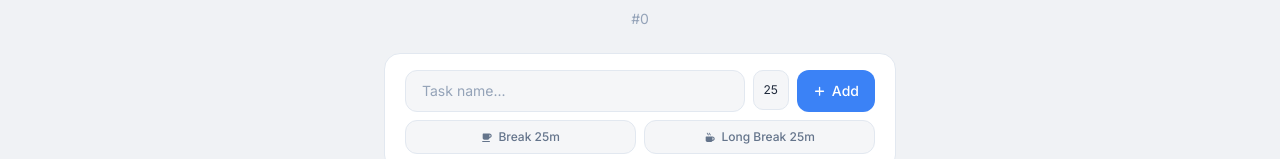
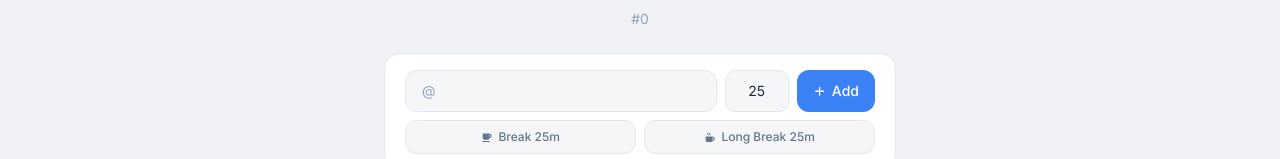
Before and after one commit to kasdx92389/NoDistractFocus, a React (Vite) app: page / in a window 1280 px wide. Shown: the part 456-615 px from the top of the page. Built offline with nearby package versions, Linux system fonts and the light colour scheme.

Commit message:
NODISTRACTFOCUS v2.0

```diff
--- a/src/components/TaskList.tsx
+++ b/src/components/TaskList.tsx
@@ -128,29 +128,24 @@ export const TaskList = React.memo(function TaskList() {
 
       {/* Add task row */}
       <div ref={editFormRef} className="flex gap-2 mb-2" data-interactive="form">
-        <div className="flex-1 flex gap-2">
         <input
           type="text"
           id="task-input"
           value={newTitle}
           onChange={(e) => setNewTitle(e.target.value)}
           onKeyDown={(e) => e.key === 'Enter' && handleAdd()}
-            placeholder="Task name..."
+          placeholder="@"
           className="flex-1 t-input rounded-xl px-4 py-2.5 text-sm"
         />
-          <div className="flex items-stretch h-10">
         <input
           type="text"
           value={newDur}
           onChange={(e) => setNewDur(e.target.value)}
           onFocus={(e) => e.target.select()}
           placeholder="min"
-              className="w-9 t-input px-1 text-xs text-center"
+          className="w-16 t-input px-2 text-sm text-center"
           style={{ borderRadius: '10px' }}
         />
-          </div>
-        </div>
-        <div className="flex gap-2">
         <motion.button
           whileTap={{ scale: 0.95 }}
           onClick={handleAdd}
@@ -160,7 +155,6 @@ export const TaskList = React.memo(function TaskList() {
           <FontAwesomeIcon icon={faPlus} size="xs" />
           {editingTaskId ? 'Save' : 'Add'}
         </motion.button>
-        </div>
       </div>
 
       {/* Quick-add breaks — full width matching above row */}
@@ -196,7 +190,7 @@ export const TaskList = React.memo(function TaskList() {
       )}
 
       {/* Task list */}
-      <div className="flex flex-col gap-2 max-h-72 overflow-y-auto pr-1">
+      <div className="flex flex-col gap-2 overflow-y-auto pr-1" style={{ maxHeight: '22rem' }}>
         <AnimatePresence>
           {tasks.map((task, idx) => {
             const isActive = activeTaskId === task.id
```
Lines whose indentation alone changed are shown as unchanged.
